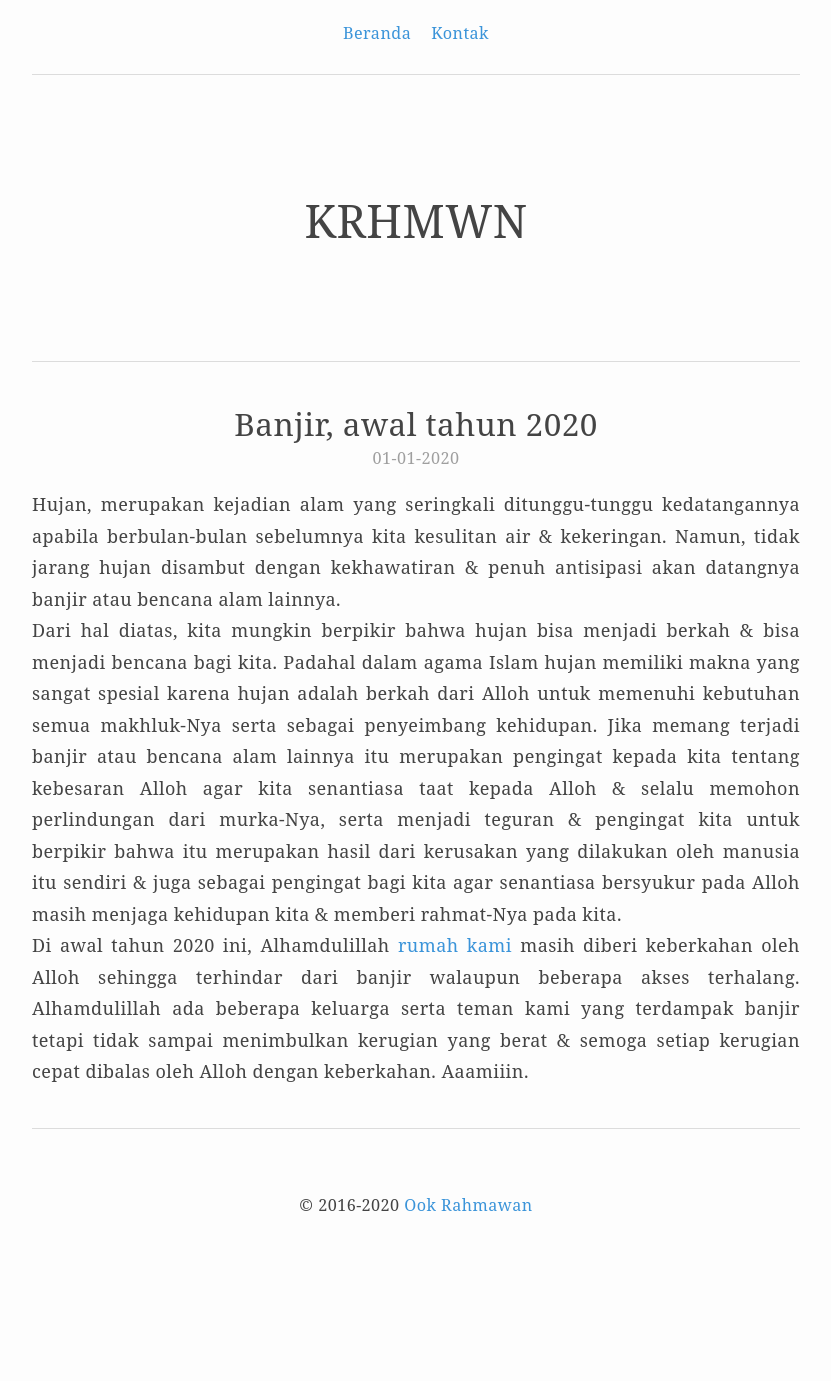
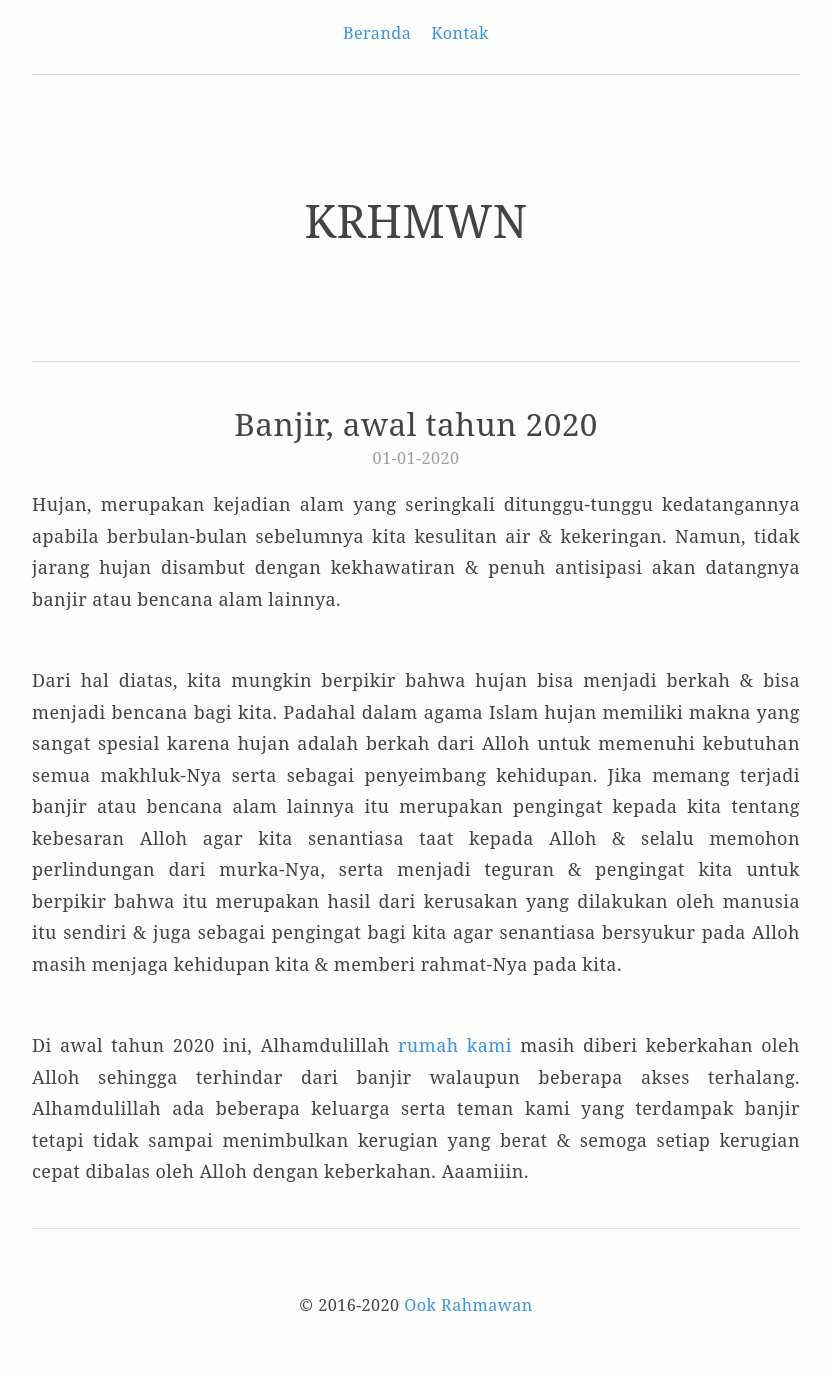
Before and after one commit to krhmwn/krhmwn.github.io, a Jekyll site: the page built from _posts/2020-01-01-banjir-awal-tahun-2020.markdown, in a window 1280 px wide. Shown: the whole page, without its empty margins (224-1055 px from the left). Built offline with Jekyll 4.4.1, drawn with Linux system fonts in a browser that asks for light colours; before the commit the page ends 1281 px from its top, so only the background shows below that.

```diff
--- a/_posts/2020-01-01-banjir-awal-tahun-2020.markdown
+++ b/_posts/2020-01-01-banjir-awal-tahun-2020.markdown
@@ -7,6 +7,8 @@ categories: post
 description: Hujan, merupakan kejadian alam yang seringkali ditunggu-tunggu kedatangannya apabila berbulan-bulan sebelumnya kita kesulitan air & kekeringan. Namun, tidak jarang hujan disambut dengan kekhawatiran & penuh antisipasi akan datangnya banjir atau bencana alam lainnya.
 ---
 
-Hujan, merupakan kejadian alam yang seringkali ditunggu-tunggu kedatangannya apabila berbulan-bulan sebelumnya kita kesulitan air & kekeringan. Namun, tidak jarang hujan disambut dengan kekhawatiran & penuh antisipasi akan datangnya banjir atau bencana alam lainnya.\
-Dari hal diatas, kita mungkin berpikir bahwa hujan bisa menjadi berkah & bisa menjadi bencana bagi kita. Padahal dalam agama Islam hujan memiliki makna yang sangat spesial karena hujan adalah berkah dari Alloh untuk memenuhi kebutuhan semua makhluk-Nya serta sebagai penyeimbang kehidupan. Jika memang terjadi banjir atau bencana alam lainnya itu merupakan pengingat kepada kita tentang kebesaran Alloh agar kita senantiasa taat kepada Alloh & selalu memohon perlindungan dari murka-Nya, serta menjadi teguran & pengingat kita untuk berpikir bahwa itu merupakan hasil dari kerusakan yang dilakukan oleh manusia itu sendiri & juga sebagai pengingat bagi kita agar senantiasa bersyukur pada Alloh masih menjaga kehidupan kita & memberi rahmat-Nya pada kita.\
+Hujan, merupakan kejadian alam yang seringkali ditunggu-tunggu kedatangannya apabila berbulan-bulan sebelumnya kita kesulitan air & kekeringan. Namun, tidak jarang hujan disambut dengan kekhawatiran & penuh antisipasi akan datangnya banjir atau bencana alam lainnya.
+
+Dari hal diatas, kita mungkin berpikir bahwa hujan bisa menjadi berkah & bisa menjadi bencana bagi kita. Padahal dalam agama Islam hujan memiliki makna yang sangat spesial karena hujan adalah berkah dari Alloh untuk memenuhi kebutuhan semua makhluk-Nya serta sebagai penyeimbang kehidupan. Jika memang terjadi banjir atau bencana alam lainnya itu merupakan pengingat kepada kita tentang kebesaran Alloh agar kita senantiasa taat kepada Alloh & selalu memohon perlindungan dari murka-Nya, serta menjadi teguran & pengingat kita untuk berpikir bahwa itu merupakan hasil dari kerusakan yang dilakukan oleh manusia itu sendiri & juga sebagai pengingat bagi kita agar senantiasa bersyukur pada Alloh masih menjaga kehidupan kita & memberi rahmat-Nya pada kita.
+
 Di awal tahun 2020 ini, Alhamdulillah [rumah kami](/umgezogen-moving-pindahan) masih diberi keberkahan oleh Alloh sehingga terhindar dari banjir walaupun beberapa akses terhalang. Alhamdulillah ada beberapa keluarga serta teman kami yang terdampak banjir tetapi tidak sampai menimbulkan kerugian yang berat & semoga setiap kerugian cepat dibalas oleh Alloh dengan keberkahan. Aaamiiin.
```
